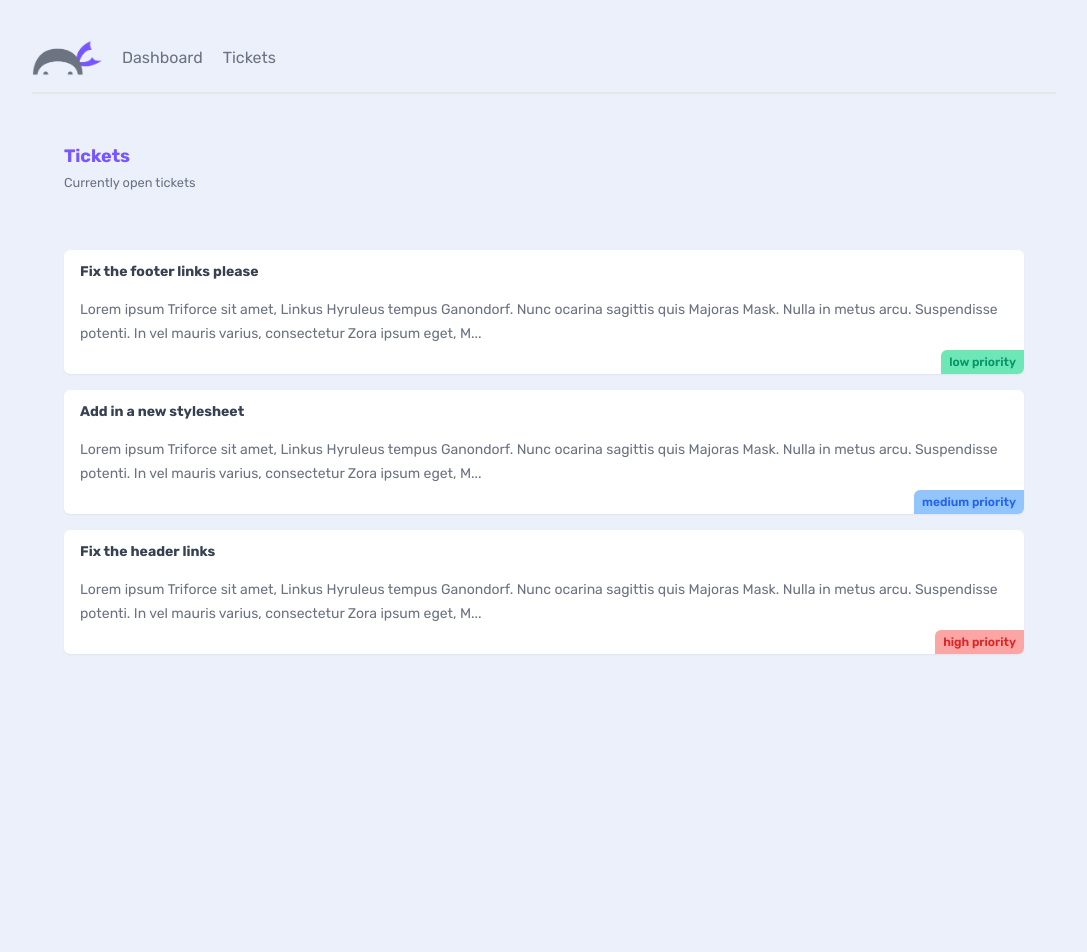
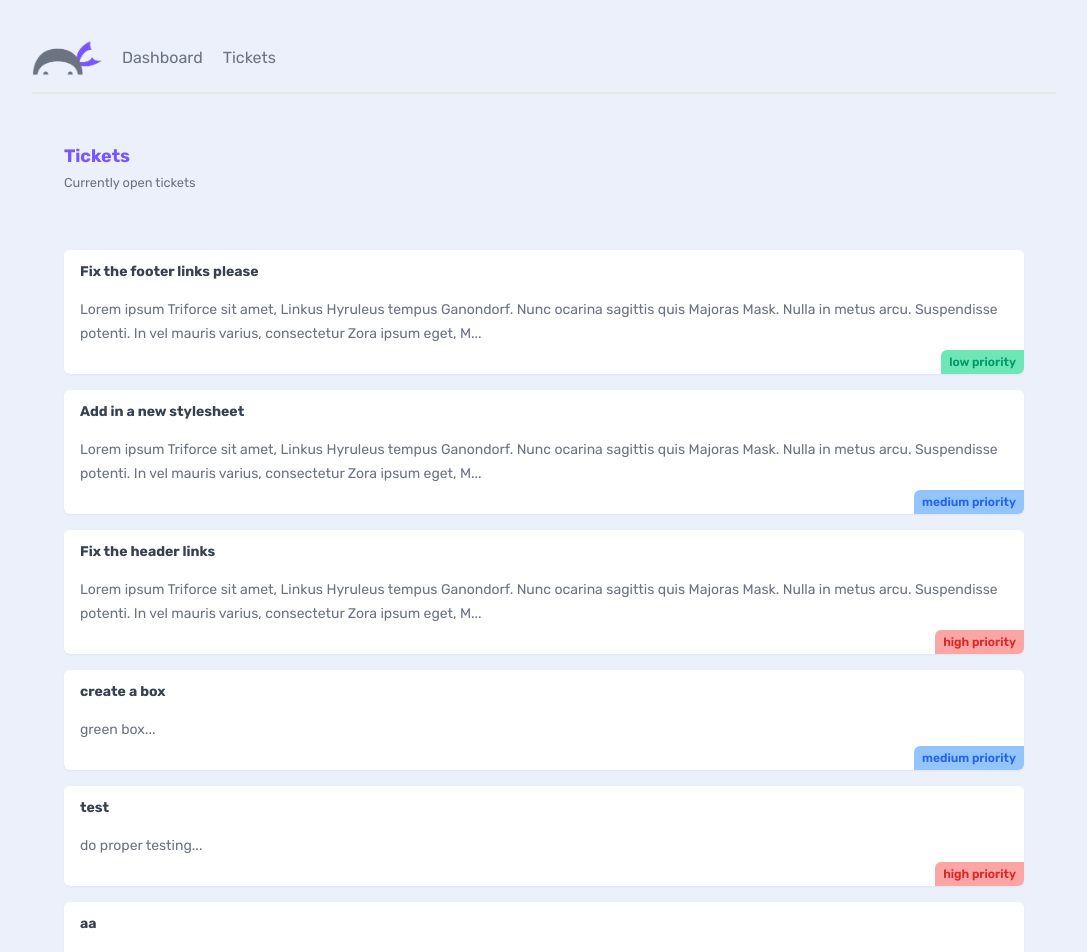
Before and after one commit to ssayanm/nextjs-restart, a Next.js app: page /tickets in a window 1280 px wide. Shown: the top 952 px of the page, without its empty margins (96-1183 px from the left). Before the commit the page ends 800 px from the top, so only its background shows below. Built offline with nearby package versions, Linux system fonts and the light colour scheme; data requests are answered from the project's data file.

Commit message:
added form

```diff
--- a/_data/db.json
+++ b/_data/db.json
@@ -20,6 +20,27 @@
       "body": "Lorem ipsum Triforce sit amet, Linkus Hyruleus tempus Ganondorf. Nunc ocarina sagittis quis Majoras Mask. Nulla in metus arcu. Suspendisse potenti. In vel mauris varius, consectetur Zora ipsum eget, Master Sword porttitor urna. Fusce elementum urna elit, eget eleifend velit consectetur eget. Integer vel lobortis ipsum, vitae auctor Ocarina of Time. Donec sed urna dapibus, interdum magna a, eleifend magna. Curabitur tincidunt enim a neque volutpat. Phasellus auctor magna vel nunc pretium, ut volutpat justo tristique. Pellentesque cursus convallis mauris, in tempus enim tincidunt vitae.",
       "priority": "high",
       "user_email": "peach@netninja.dev"
+    },
+    {
+      "id": "2af6",
+      "title": "create a box",
+      "body": "green box",
+      "priority": "medium",
+      "user_email": "sayan@gmail.com"
+    },
+    {
+      "id": "5190",
+      "title": "test",
+      "body": "do proper testing",
+      "priority": "high",
+      "user_email": "sayan@gmail.com"
+    },
+    {
+      "id": "159c",
+      "title": "aa",
+      "body": "aa",
+      "priority": "low",
+      "user_email": "sayan@gmail.com"
     }
   ]
 }
--- a/app/tickets/TicketList.jsx
+++ b/app/tickets/TicketList.jsx
@@ -2,10 +2,10 @@
 
 async function getTickets() {
   //initiate delay
-  await new Promise((resolve) => setTimeout(resolve, 3000));
+  // await new Promise((resolve) => setTimeout(resolve, 3000));
 
   const res = await fetch("http://localhost:4000/tickets", {
-    next: { revalidate: 30 },
+    next: { revalidate: 10 },
   });
   return res.json();
 }
--- a/app/tickets/[id]/page.jsx
+++ b/app/tickets/[id]/page.jsx
@@ -13,10 +13,10 @@
 
 async function getTicket(id) {
   //initiate delay
-  await new Promise((resolve) => setTimeout(resolve, 3000));
+  // await new Promise((resolve) => setTimeout(resolve, 3000));
 
   const res = await fetch(`http://localhost:4000/tickets/${id}`, {
-    next: { revalidate: 60 },
+    next: { revalidate: 30 },
   });
 
   if (!res.ok) {
--- /dev/null
+++ b/app/tickets/create/CreateForm.jsx
@@ -0,0 +1,64 @@
+"use client";
+
+import { useRouter } from "next/navigation";
+import { useState } from "react";
+
+export default function CreateForm() {
+  const router = useRouter();
+
+  const [title, setTitle] = useState("");
+  const [body, setBody] = useState("");
+  const [priority, setPriority] = useState("low");
+  const [isLoading, setIsLoading] = useState(false);
+
+  const handleSubmit = async (e) => {
+    e.preventDefault();
+    setIsLoading(true);
+
+    const ticket = { title, body, priority, user_email: "sayan@gmail.com" };
+    const res = await fetch("http://localhost:4000/tickets", {
+      method: "POST",
+      headers: { "COntent-Type": "application/json" },
+      body: JSON.stringify(ticket),
+    });
+
+    if (res.status === 201) {
+      router.refresh();
+      router.push("/tickets");
+    }
+  };
+
+  return (
+    <form onSubmit={handleSubmit} className="w-1/2">
+      <label>
+        <span>Title:</span>
+        <input
+          required
+          type="text"
+          onChange={(e) => setTitle(e.target.value)}
+          value={title}
+        />
+      </label>
+      <label>
+        <span>Body:</span>
+        <textarea
+          required
+          onChange={(e) => setBody(e.target.value)}
+          value={body}
+        />
+      </label>
+      <label>
+        <span>Priority:</span>
+        <select onChange={(e) => setPriority(e.target.value)} value={priority}>
+          <option value="low">Low Priority</option>
+          <option value="medium">Medium Priority</option>
+          <option value="high">High Priority</option>
+        </select>
+      </label>
+      <button className="btn-primary" disabled={isLoading}>
+        {isLoading && <span>Adding...</span>}
+        {!isLoading && <span>Add Ticket</span>}
+      </button>
+    </form>
+  );
+}
--- /dev/null
+++ b/app/tickets/create/page.jsx
@@ -0,0 +1,10 @@
+import CreateForm from "./CreateForm";
+
+export default function CreateTicket() {
+  return (
+    <main>
+      <h2 className="text-primary text-center">Add a New Ticket</h2>
+      <CreateForm />
+    </main>
+  );
+}
```
